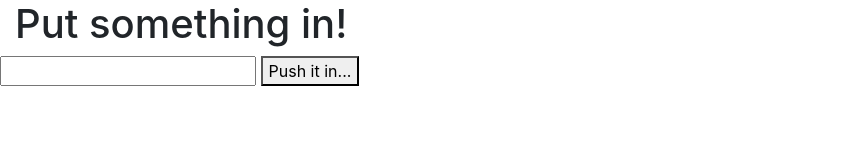
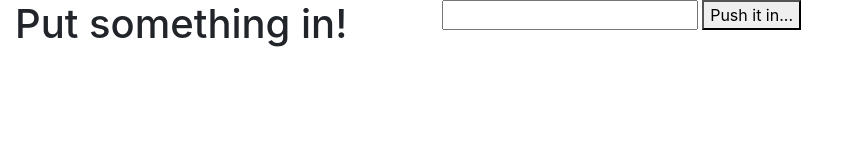
Before and after one commit to wright-l/randomgenerator, a plain HTML site: page index.html in a window 1280 px wide. Shown: the whole page, without its empty margins (0-864 px from the left). Drawn offline with nearby package versions, Linux system fonts and the light colour scheme.

Commit message:
Update index.html

```diff
--- a/index.html
+++ b/index.html
@@ -12,12 +12,21 @@
   </head>
   <body>
       <div class="container-fluid">
-          <h1>Put something in!</h1>
+          <div class="row">
+            <div class="col">
+              <h1>Put something in!</h1>
+            </div>
+            <div class="col">
+                <input id="input" type = "text">
+                <button onclick="gen()">Push it in...</button>
+            </div>
+            <div class="col">
+                <p id = "result"></p>
+            </div>
+          </div>
         </div>
 
-    <input id="input" type = "text">
-    <button onclick="gen()">Push it in...</button>
-    <p id = "result"></p>
+
 
     <!-- Optional JavaScript -->
     <script>
```
